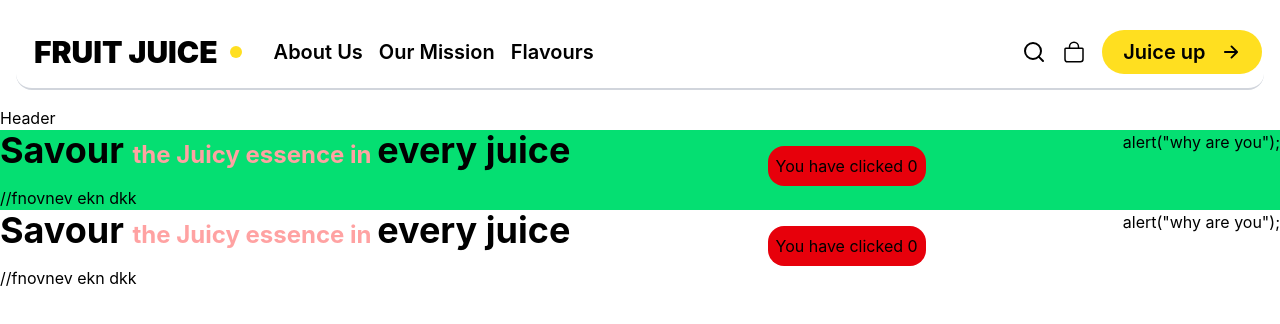
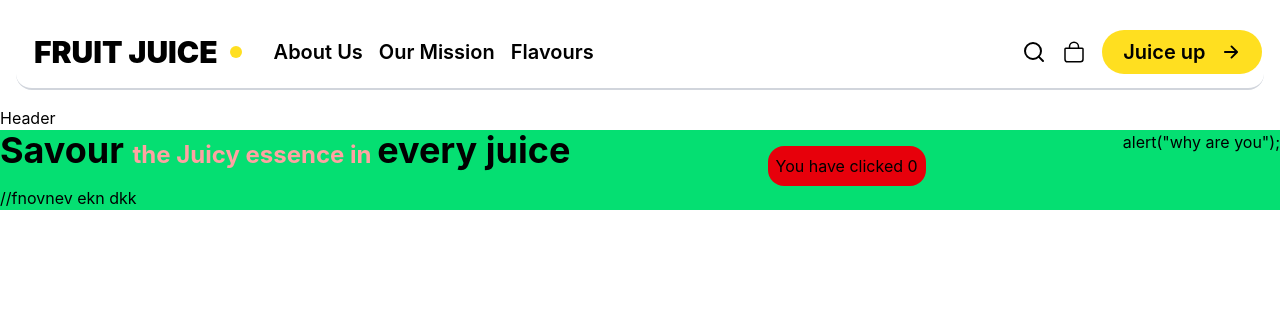
Before and after one commit to Developerfiyin/React-js-project, a React (Vite) app: page / in a window 1280 px wide. Shown: the top 324 px of the page. Built offline with nearby package versions, Linux system fonts and the light colour scheme.

Commit message:
Update header.jsx

```diff
--- a/src/Components/Header.jsx
+++ b/src/Components/Header.jsx
@@ -28,15 +28,7 @@ const Header = () => {
 
                    </div>
 
-                   <div className='flex justify-between '>
-                  <h2 className='text-4xl font-bold text-black'> Savour <span className='text-red-300 text-2xl'>the Juicy essence in </span>every juice </h2>
-                  <button className='p-2 items-center justify-center bg-red-600 rounded-2xl mt-4 mx-2 ' onClick={increaseCount}> You have clicked {count} </button>
-                  alert("why are you");
-                   </div>
-                   //fnovnev ekn dkk
-                   <div>
 
-                   </div>
         </div>
         </div>
 
```
